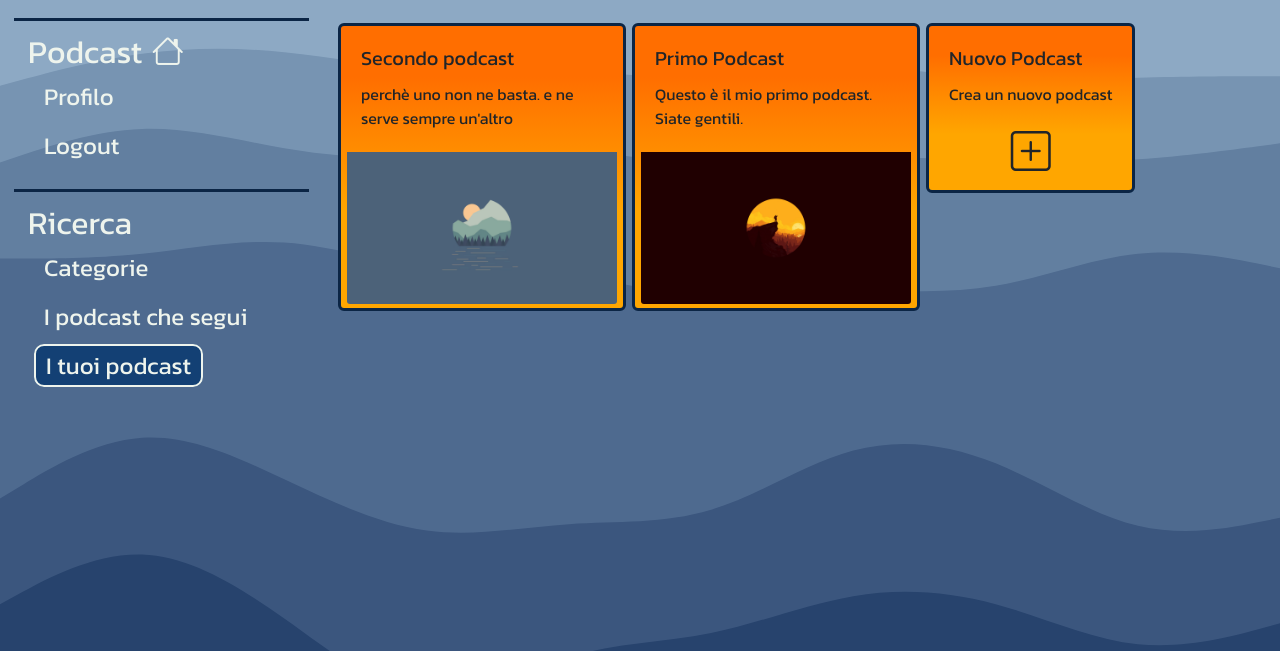
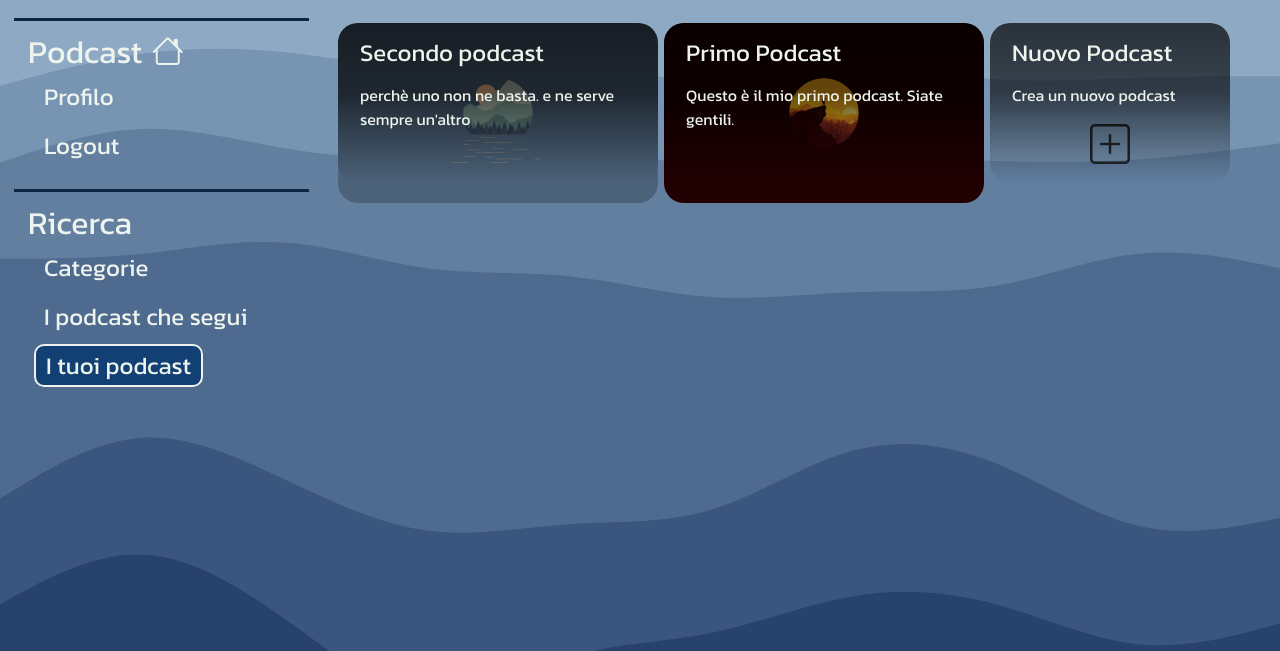
Before and after one commit to Ciovino/Esame-WebApp, a Flask app: page /tuoi_podcast in a window 1280 px wide. Shown: the top 651 px of the page. Run offline with Flask 2, Linux system fonts and the light colour scheme; a user stored in the database is signed in; data comes from the database, SQL or seed files in the repository; both versions use the stored data as it was after the commit.

Commit message:
miglioramento card podcast

```diff
--- a/app.py
+++ b/app.py
@@ -25,9 +25,12 @@ login_manager.init_app(app)
 # Route
 @app.route('/')
 def homepage():
+    piu_seguiti = dao.podcast_piu_seguiti()
     tutti_podcast = dao.tutti_podcast()
 
-    return render_template('homepage.html', tutti_podcast=tutti_podcast)
+    return render_template('homepage.html',
+                        tutti_podcast=tutti_podcast,
+                        piu_seguiti=piu_seguiti)
 
 @app.route('/registrati')
 def registrati():
--- a/db_dao.py
+++ b/db_dao.py
@@ -472,6 +472,27 @@ def aggiungi_nuovo_utente(user):
 
     return success
 
+def podcast_piu_seguiti():
+    connection = sqlite3.connect(db_path)
+    connection.execute("PRAGMA foreign_keys = 1")
+    connection.row_factory = sqlite3.Row
+    cursor = connection.cursor()
+    query = '''SELECT s.id_utente, s.id_podcast, p.titolo, p.descrizione, p.categoria, p.immagine, p.data_creazione, COUNT(p.id_podcast) AS totale
+            FROM seguiti s, podcast p
+            WHERE s.id_podcast = p.id_podcast
+            GROUP BY p.id_podcast
+            ORDER BY totale DESC
+            LIMIT 3'''
+
+    cursor.execute(query)
+
+    piu_seguiti = cursor.fetchall()
+
+    cursor.close()
+    connection.close()
+
+    return piu_seguiti
+
 def recupera_seguiti(id_utente):
     connection = sqlite3.connect(db_path)
     connection.execute("PRAGMA foreign_keys = 1")
--- a/static/common.css
+++ b/static/common.css
@@ -31,7 +31,7 @@ div#main {
 }
 
 main {
-    max-height: 90vh;
+    max-height: 92vh;
 
     overflow: hidden scroll;
 }
--- a/static/podcast.css
+++ b/static/podcast.css
@@ -31,6 +31,8 @@ img.foto-podcast {
     border-radius: 50%;
 
     background-color: rgba(238, 244, 237, 0.6);
+
+    object-fit: cover;
 }
 
 div.sfondo {
--- a/static/tuoi_podcast.css
+++ b/static/tuoi_podcast.css
@@ -21,22 +21,52 @@ a.active {
 }
 
 div.card {
-    border: 3px solid var(--oxford-blue);
+    border-width: 0px;
+    padding: 0px;
     margin: 3px;
-    max-width: 18rem;
-    max-height: 18rem;
 
+    min-width: 10rem;
+    min-height: 10rem;
+    max-width: 20rem;
+    max-height: 20rem;
+
+    background: transparent;
+}
+
+div#card-nuovo-podcast {
+    width: 15rem;
+}
+
+.immagine-podcast {
+    border-radius: 20px;
+    padding: 0px;
+    max-width: 20rem;
+    max-height: 20rem;
+    object-fit: contain;
+}
+
+.card-body {
+    border-radius: 20px;
+    padding: 10px 20px 0px 20px;
+
+    color: var(--mint-cream);
+    min-height: 10rem;
+
+    background: rgb(0, 0, 0);
     background: linear-gradient(
         180deg,
-        rgba(255, 110, 0, 1) 18%,
-        rgba(255, 166, 0, 1) 66%
+        rgba(0, 0, 0, 0.7) 0%,
+        rgba(0, 0, 0, 0.6) 44%,
+        rgba(149, 149, 149, 0) 100%
     );
 }
 
-.immagine-podcast {
-    max-width: 18rem;
-    max-height: 10rem;
-    object-fit: cover;
+.card-title {
+    font-size: x-large;
+}
+
+.card-text {
+    overflow: hidden hidden;
 }
 
 .decorazione-modal {
--- a/templates/episodio.html
+++ b/templates/episodio.html
@@ -131,7 +131,7 @@
                                     <div class="row d-flex align-items-start mb-2">
                                         <labal for="contenuto" class=" col-3 mt-2">Commento:</labal>
                                         <input type="text" name="contenuto" class="form-control col" required
-                                            minlength="5" maxlength="100"></input>
+                                            minlength="2" maxlength="140"></input>
                                     </div>
 
                                     <input type="hidden" name="id_commento" value="{{ commento.id_commento }}" />
@@ -190,7 +190,7 @@
         <div class="col-9">
             <label for="contenuto" class="visually-hidden">Commento</label>
             <input type="textarea" class="form-control" name="contenuto" placeholder="Scrivi un commento" required
-                minlength="5" maxlength="100">
+                minlength="2" maxlength="140">
         </div>
         <div class="col-1">
             <button type="submit" class="btn mb-3">Commenta</button>
--- a/templates/tuoi_podcast.html
+++ b/templates/tuoi_podcast.html
@@ -46,28 +46,32 @@
     {% if num_podcast != 0 %}
     {% for podcast in tutti_podcast %}
     <div class="card">
-        <div class="card-body">
-            <h5 class="card-title">{{ podcast.titolo }}</h5>
-            <p class="card-text">{{ podcast.descrizione }}</p>
-        </div>
+        <img src="{{url_for('static', filename=podcast.immagine)}}" class="immagine-podcast card-img"
+            alt="{{ podcast.titolo }}">
+
         <a href="{{ url_for('podcast', id_podcast=podcast.id_podcast) }}">
-            <img src="{{url_for('static', filename=podcast.immagine)}}" class="immagine-podcast card-img-bottom"
-                alt="{{ podcast.titolo }}">
+            <div class="card-img-overlay p-0">
+                <div class="card-body">
+                    <p class="card-title">{{ podcast.titolo }}</p>
+                    <p class="card-text text-wrap">{{ podcast.descrizione }}</p>
+                </div>
+            </div>
         </a>
     </div>
     {% endfor %}
     {% endif %}
 
-    <div class="card">
-        <div class="card-body">
-            <h5 class="card-title">Nuovo Podcast</h5>
-            <p class="card-text">Crea un nuovo podcast</p>
-        </div>
+    <div id="card-nuovo-podcast" class="card d-flex align-items-center justify-content-end">
+        <h1 class="text-center"><i class="bi bi-plus-square"></i></h1>
 
         <a type="button" data-bs-toggle="modal" data-bs-target="#nuovo-podcast">
-            <h1 class="text-center"><i class="bi bi-plus-square"></i></h1>
+            <div class="card-img-overlay p-0">
+                <div class="card-body">
+                    <p class="card-title">Nuovo Podcast</p>
+                    <p class="card-text">Crea un nuovo podcast</p>
+                </div>
+            </div>
         </a>
-
         <div class="modal fade" id="nuovo-podcast" tabindex="-1" aria-labelledby="modale-nuovo-podcast"
             aria-hidden="true">
             <div class="modal-dialog">
@@ -83,8 +87,8 @@
                             </div>
                             <div class="row d-flex align-items-start mb-2">
                                 <labal for="descrizione" class="col-3 mt-2">Descrizione:</labal>
-                                <textarea name="descrizione" class="form-control col" rows="3" required minlength="30"
-                                    maxlength="200"></textarea>
+                                <textarea name="descrizione" class="form-control col" rows="3" required minlength="10"
+                                    maxlength="140"></textarea>
                             </div>
                             <div class="row d-flex align-items-start mb-2">
                                 <labal for="immagine" class="col-3 mt-2">Immagine:</labal>
```
Also changed, not shown: static/homepage.css (+35 -9 lines), static/seguiti.css (+35 -9 lines), templates/homepage.html (+25 -24 lines), templates/podcast.html (+4 -4 lines), templates/seguiti.html (+9 -6 lines), database/db_test.db, static/Immagini/Podcast/Finibus Bonorum_2.png (added), static/Immagini/Podcast/Lorem_1.png (added), static/Immagini/Podcast/Rackham_2.png (added), static/Immagini/Podcast/Secondo podcast_1.png (added), static/Immagini/Profilo/ascoltatore.png.
